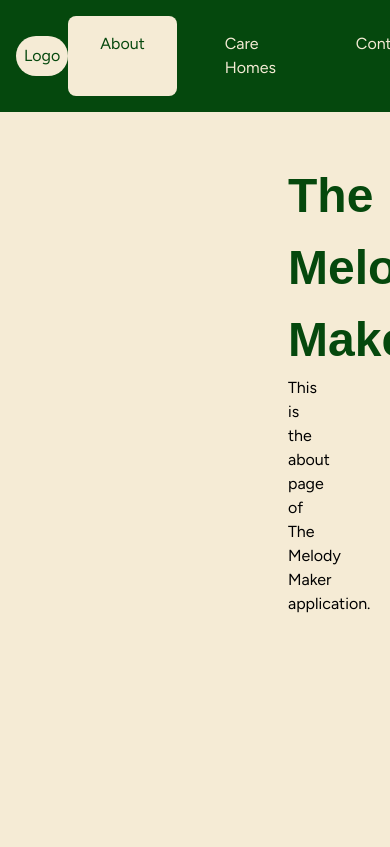
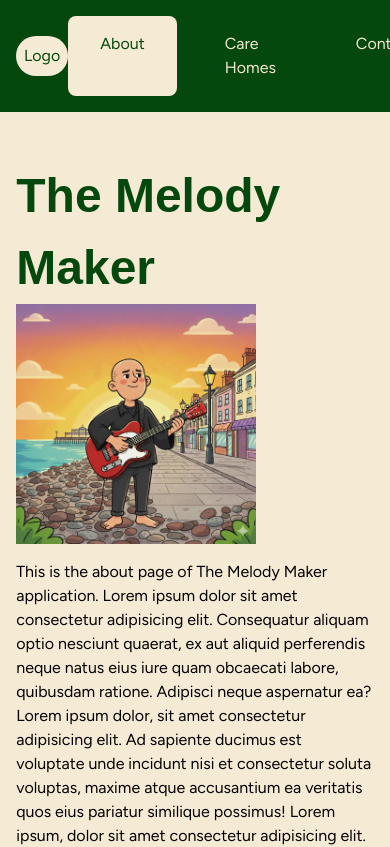
Before and after one commit to esther-frank/the-melody-maker, a React (Vite) app: page /about in a window 390 px wide. Shown: the top 847 px of the page. Built offline with nearby package versions, Linux system fonts and the light colour scheme; a web font is replaced by a local one.

Commit message:
responsive about page with content

```diff
--- a/index.html
+++ b/index.html
@@ -6,8 +6,8 @@
     <meta name="viewport" content="width=device-width, initial-scale=1.0" />
     <title>The Melody Maker</title>
   </head>
-  <body>
-    <div id="root" class="bg-secondary"></div>
+  <body class="bg-secondary">
+    <div id="root"></div>
     <script type="module" src="/src/main.tsx"></script>
   </body>
 </html>
--- a/src/components/layout/Layout.tsx
+++ b/src/components/layout/Layout.tsx
@@ -4,7 +4,9 @@ const Layout = ({ children }: { children: React.ReactNode }) => {
   return (
     <>
       <NavBar />
-      <main className="min-h-screen px-72 py-12">{children}</main>
+      <main className="min-h-screen w-11/12 md:w-4/5 lg:w-3/5 xl:w-1/2 mx-auto py-12">
+        {children}
+      </main>
     </>
   )
 }
--- a/src/pages/About.tsx
+++ b/src/pages/About.tsx
@@ -1,8 +1,13 @@
+import aiImage from '../assets/smaller-ai-image.jpg'
+
 const About = () => {
   return (
     <>
       <h1>The Melody Maker</h1>
-      <p>This is the about page of The Melody Maker application.</p>
+      <div className="flex flex-col items-start gap-4 md:flex-row-reverse md:justify-between">
+        <img src={aiImage} className='w-60' />
+        <p>This is the about page of The Melody Maker application. Lorem ipsum dolor sit amet consectetur adipisicing elit. Consequatur aliquam optio nesciunt quaerat, ex aut aliquid perferendis neque natus eius iure quam obcaecati labore, quibusdam ratione. Adipisci neque aspernatur ea? Lorem ipsum dolor, sit amet consectetur adipisicing elit. Ad sapiente ducimus est voluptate unde incidunt nisi et consectetur soluta voluptas, maxime atque accusantium ea veritatis quos eius pariatur similique possimus! Lorem ipsum, dolor sit amet consectetur adipisicing elit. Aliquid assumenda repellendus voluptatem optio voluptatum enim beatae veniam perferendis eaque tenetur reprehenderit quo magnam, ipsam dicta veritatis voluptatibus consequatur ipsum nostrum. Lorem ipsum dolor, sit amet consectetur adipisicing elit. Mollitia nobis unde cum nihil illo fugiat perferendis, quis ex blanditiis beatae, ullam consequatur iusto! Doloremque officiis impedit explicabo molestias non quibusdam.</p>
+      </div>
     </>
   )
 }
```
